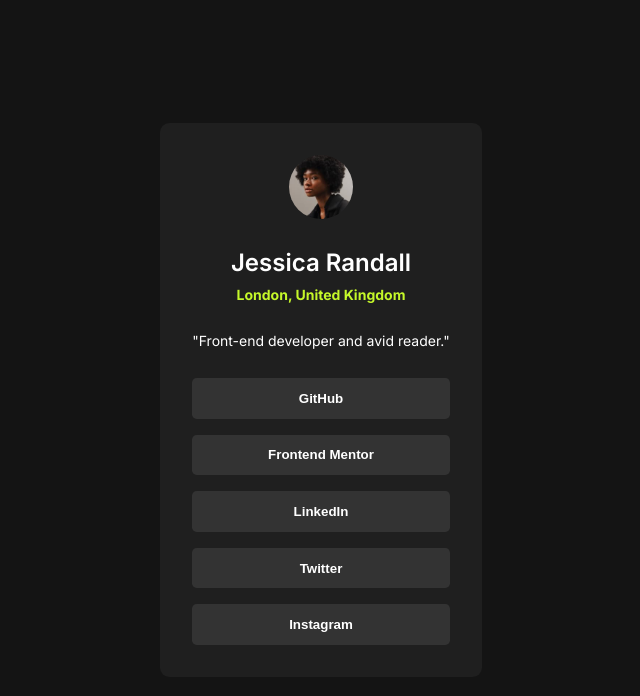
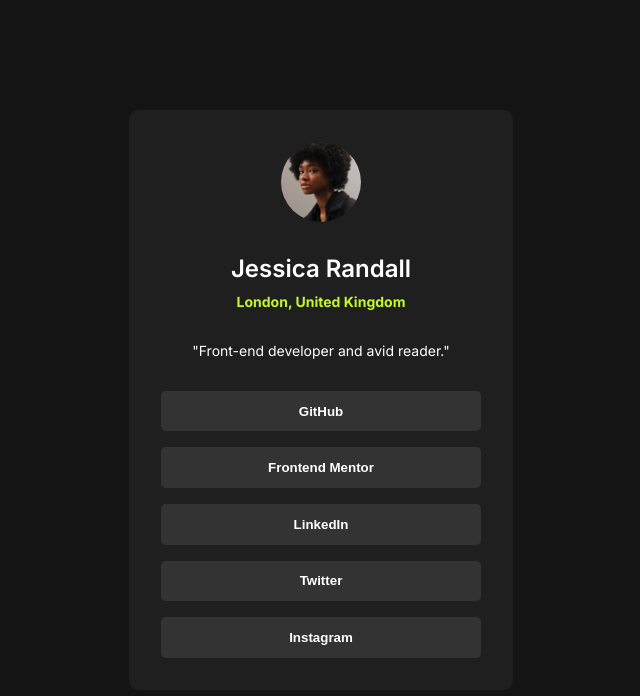
Before and after one commit to RPRd001/Social-links-profile---Frontend-Challenge, a plain HTML site: page index.html in a window 1280 px wide. Shown: the whole page, without its empty margins (319-959 px from the left). Drawn offline with Linux system fonts and the light colour scheme.

Commit message:
Changes in padding and profile image width
Modified file:
- styles.css -> padding and gap set to 2rem, and image width set to 5rem

```diff
--- a/styles.css
+++ b/styles.css
@@ -29,13 +29,13 @@
 .social-links-profile {
     font-size: var(--font-size);
     font-family: var(--font-family);
-    min-width: 20rem;
+    width: 24rem;
     background-color: var(--Dark-Grey);
     display: flex;
     flex-direction: column;
     align-items: center;
     text-align: center;
-    gap: 1.8rem;
+    gap: 2rem;
     padding: 2rem;
     border-radius: 0.6rem;
     color: var(--White);
@@ -44,7 +44,7 @@
 .social-links-profile > img {
     aspect-ratio: 1 / 1;
     border-radius: 50%;
-    width: 4rem;
+    width: 5rem;
 }
 
 .profile-info {
```
